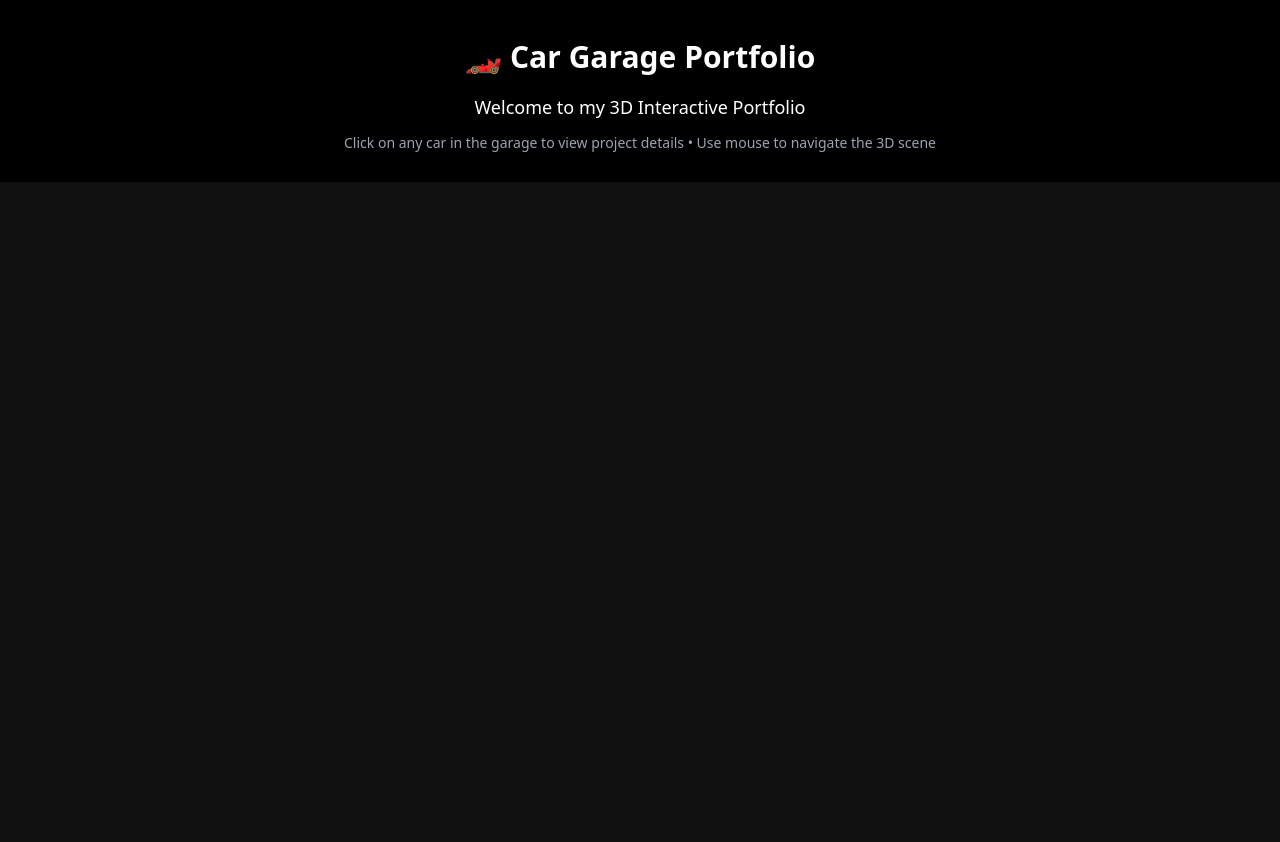
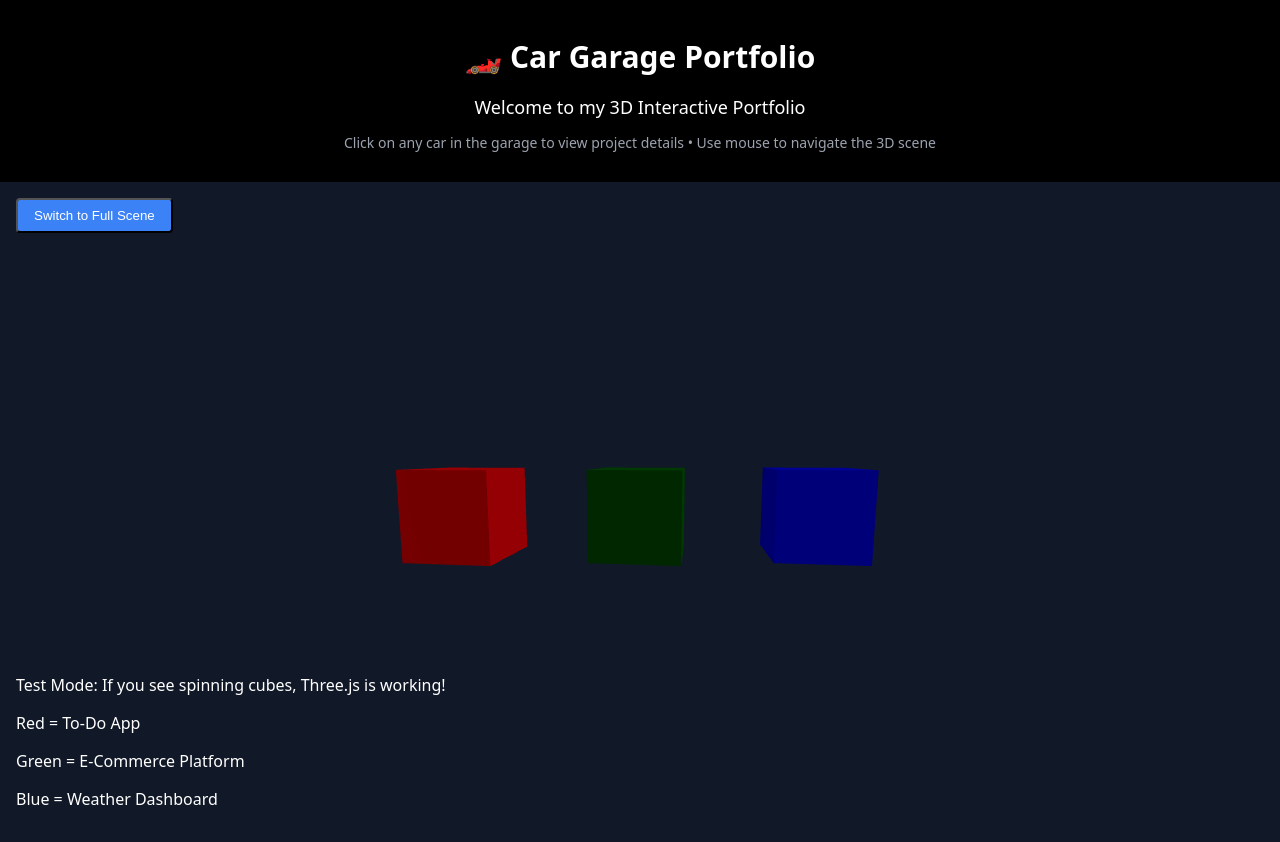
Before and after one commit to Raad2004/CodeGarage3D, a React (Vite) app: page / in a window 1280 px wide. Built offline with nearby package versions, Linux system fonts and the light colour scheme; no server answers.

Commit message:
Add diagnostic test mode to troubleshoot 3D rendering issues

```diff
--- a/src/App.css
+++ b/src/App.css
@@ -37,6 +37,39 @@
 
 .bg-gray-900 {
   background-color: #111827 !important;
+}
+
+/* Button styles for testing */
+.bg-blue-500 {
+  background-color: #3b82f6 !important;
+}
+
+.bg-red-500 {
+  background-color: #ef4444 !important;
+}
+
+.absolute {
+  position: absolute;
+}
+
+.top-4 {
+  top: 1rem;
+}
+
+.left-4 {
+  left: 1rem;
+}
+
+.bottom-4 {
+  bottom: 1rem;
+}
+
+.z-10 {
+  z-index: 10;
+}
+
+.relative {
+  position: relative;
 }
 
 /* Basic layout utilities */
--- a/src/components/GarageScene.jsx
+++ b/src/components/GarageScene.jsx
@@ -2,6 +2,25 @@ import React, { useRef, useState } from 'react'
 import { Canvas, useFrame } from '@react-three/fiber'
 import { OrbitControls, Text } from '@react-three/drei'
 import { projects } from '../data/projects'
+
+// Simple Test Box Component
+const TestBox = ({ position, color }) => {
+  const meshRef = useRef()
+
+  useFrame((state) => {
+    if (meshRef.current) {
+      meshRef.current.rotation.x += 0.01
+      meshRef.current.rotation.y += 0.01
+    }
+  })
+
+  return (
+    <mesh ref={meshRef} position={position}>
+      <boxGeometry args={[1, 1, 1]} />
+      <meshStandardMaterial color={color} />
+    </mesh>
+  )
+}
 
 // Simple 3D Car Model Component with Headlights and Animations
 const SimpleCar = ({ position, color, project, onClick }) => {
@@ -279,57 +298,88 @@ const GarageEnvironment = () => {
 
 // Main Garage Scene Component
 const GarageScene = ({ onCarClick }) => {
+  const [testMode, setTestMode] = useState(true)
+
+  if (testMode) {
+    return (
+      <div className="w-full h-full bg-gray-900 relative">
+        <div className="absolute top-4 left-4 z-10">
+          <button
+            onClick={() => setTestMode(false)}
+            className="bg-blue-500 text-white px-4 py-2 rounded"
+          >
+            Switch to Full Scene
+          </button>
+        </div>
+
+        <Canvas camera={{ position: [0, 0, 5], fov: 75 }}>
+          <ambientLight intensity={0.5} />
+          <directionalLight position={[10, 10, 5]} intensity={0.5} />
+
+          <TestBox position={[-2, 0, 0]} color="red" />
+          <TestBox position={[0, 0, 0]} color="green" />
+          <TestBox position={[2, 0, 0]} color="blue" />
+
+          <OrbitControls />
+        </Canvas>
+
+        <div className="absolute bottom-4 left-4 text-white">
+          <p>Test Mode: If you see spinning cubes, Three.js is working!</p>
+          <p>Red = {projects[0].name}</p>
+          <p>Green = {projects[1].name}</p>
+          <p>Blue = {projects[2].name}</p>
+        </div>
+      </div>
+    )
+  }
+
+  // Full scene (original complex version)
   return (
-    <div className="w-full h-full">
+    <div className="w-full h-full bg-gray-900 relative">
+      <div className="absolute top-4 left-4 z-10">
+        <button
+          onClick={() => setTestMode(true)}
+          className="bg-red-500 text-white px-4 py-2 rounded"
+        >
+          Switch to Test Mode
+        </button>
+      </div>
+
       <Canvas
         camera={{ position: [0, 8, 15], fov: 75 }}
         style={{ background: '#111' }}
-        shadows
       >
-        {/* Enhanced Lighting */}
-        <ambientLight intensity={0.2} />
-        <directionalLight
-          position={[10, 10, 5]}
-          intensity={0.8}
-          castShadow
-          shadow-mapSize-width={2048}
-          shadow-mapSize-height={2048}
-        />
-        <pointLight position={[0, 8, 0]} intensity={0.3} />
+        <ambientLight intensity={0.3} />
+        <directionalLight position={[10, 10, 5]} intensity={0.8} />
 
-        {/* Garage Environment */}
-        <GarageEnvironment />
+        {/* Simple cars instead of complex ones */}
+        <mesh position={[-6, 0, -2]} onClick={() => onCarClick(projects[0])}>
+          <boxGeometry args={[4, 1, 2]} />
+          <meshStandardMaterial color={projects[0].color} />
+        </mesh>
 
-        {/* Cars positioned in the garage */}
-        <SimpleCar
-          position={[-6, 0, -2]}
-          color={projects[0].color}
-          project={projects[0]}
-          onClick={onCarClick}
-        />
-        <SimpleCar
-          position={[0, 0, -2]}
-          color={projects[1].color}
-          project={projects[1]}
-          onClick={onCarClick}
-        />
-        <SimpleCar
-          position={[6, 0, -2]}
-          color={projects[2].color}
-          project={projects[2]}
-          onClick={onCarClick}
-        />
+        <mesh position={[0, 0, -2]} onClick={() => onCarClick(projects[1])}>
+          <boxGeometry args={[4, 1, 2]} />
+          <meshStandardMaterial color={projects[1].color} />
+        </mesh>
 
-        {/* Camera Controls */}
-        <OrbitControls
-          enablePan={true}
-          enableZoom={true}
-          enableRotate={true}
-          maxPolarAngle={Math.PI / 2}
-          minDistance={5}
-          maxDistance={25}
-        />
+        <mesh position={[6, 0, -2]} onClick={() => onCarClick(projects[2])}>
+          <boxGeometry args={[4, 1, 2]} />
+          <meshStandardMaterial color={projects[2].color} />
+        </mesh>
+
+        {/* Simple floor */}
+        <mesh position={[0, -1, 0]}>
+          <boxGeometry args={[20, 0.1, 10]} />
+          <meshStandardMaterial color="#444" />
+        </mesh>
+
+        <OrbitControls />
       </Canvas>
+
+      <div className="absolute bottom-4 left-4 text-white">
+        <p>Full Scene Mode - Click cars to view projects</p>
+      </div>
     </div>
   )
 }
```
